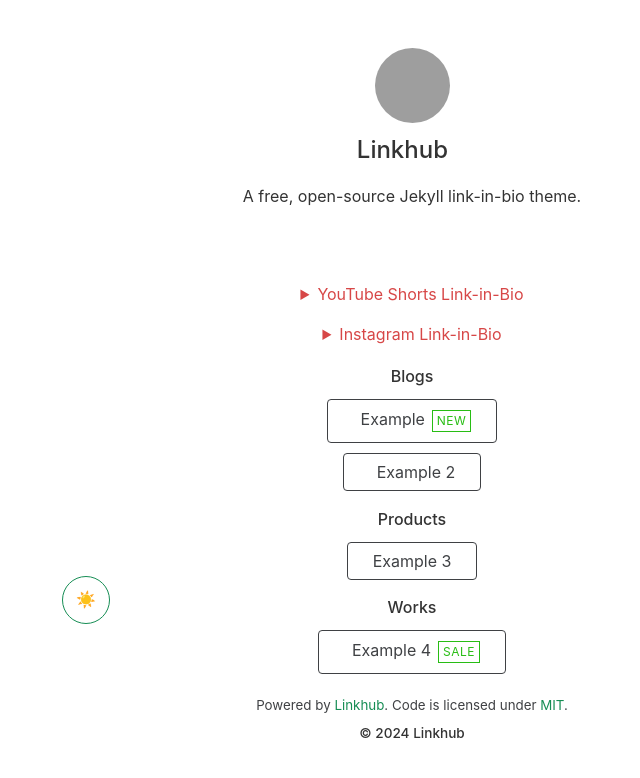
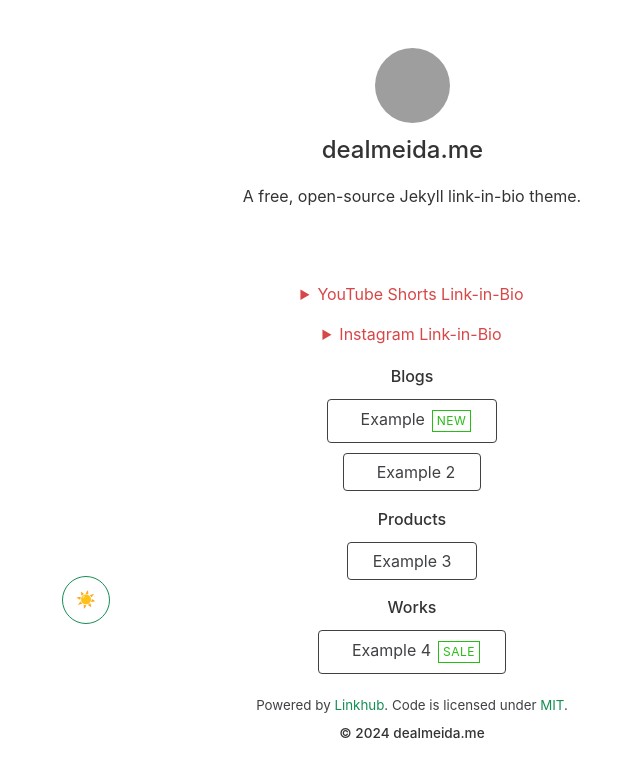
Before and after one commit to xiskg/link-bio, a Jekyll site: the page built from index.html, in a window 1280 px wide, cut to the strip 0-948 px from the top of the page. Shown: the top 778 px of the strip, without its empty margins (228-868 px from the left). Built offline with Jekyll 4.4.1, drawn with Linux system fonts in a browser that asks for light colours; nearby versions of some CDN libraries; grey boxes are pictures that could not be loaded.

Commit message:
Update _config.yml

```diff
--- a/_config.yml
+++ b/_config.yml
@@ -2,16 +2,16 @@
 theme: linkhub-jekyll-theme
 
 # Site Configuration
-name: Linkhub  # Name of your website
+name: dealmeida.me  # Name of your website
 tagline: Links  # Set your preferred page title
 description: A free, open-source Jekyll link-in-bio theme.  # Also used as a meta description
 favicon: https://picsum.photos/32/32 # Path / URL to the favicon of your website (e.g., 'assets/images/favicon.png')
 logo: https://picsum.photos/200 # Path / URL to the logo (e.g., 'assets/images/logo.png')
-url: https://link.example.com # URL of your website
-locale: en_GB # The value specifies the locale in which these tags are marked up. It follows the format `language_TERRITORY`.
+url: https://dealmeida.me # URL of your website
+locale: pt_BR # The value specifies the locale in which these tags are marked up. It follows the format `language_TERRITORY`.
 ga4: G-XXXXXXX # Google Analytics 4 measurement ID (optional). Remove it if not needed.
 twitter:
-  username: DigiMalayali # Used for SEO
+  username: xiskg # Used for SEO
 image:
   path: https://picsum.photos/200 # Used for SEO
   type: jpeg # File format of image. Change according to your image. Supported types: https://en.wikipedia.org/wiki/Media_type#Common_examples
```
